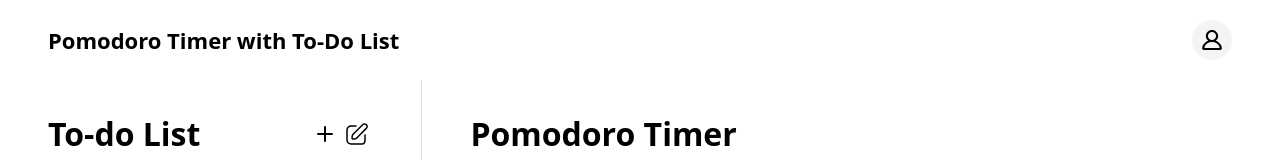
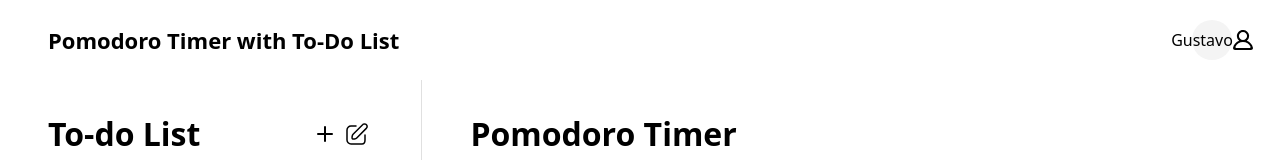
Before and after one commit to GustavoSouza123/pomodoro-timer, an Angular app in the folder frontend/: page /home in a window 1280 px wide. Shown: the top 160 px of the page. Built offline with nearby package versions, Linux system fonts and the light colour scheme; no server answers.

Commit message:
fix user name bug

```diff
--- a/frontend/src/app/header/header.component.html
+++ b/frontend/src/app/header/header.component.html
@@ -4,6 +4,7 @@
     <div class="buttons">
       <div *ngIf="route === 'home'; else profile">
 				<div class="profile" (click)="toggleDropdown($event)">
+					<div class="name">{{ user.name }}</div>
 					<img src="profile.svg" alt="Profile icon" />
         </div>
         <div class="dropdown" [ngClass]="{ active: dropdownActive }">
--- a/frontend/src/app/header/header.component.ts
+++ b/frontend/src/app/header/header.component.ts
@@ -2,6 +2,7 @@ import { Component, Input, OnInit } from '@angular/core';
 import { CommonModule } from '@angular/common';
 import { Router, RouterLink } from '@angular/router';
 import { UserService } from '../login/user.service';
+import { User } from '../login/user.model';
 
 @Component({
   selector: 'app-header',
@@ -11,12 +12,15 @@ import { UserService } from '../login/user.service';
 })
 export class HeaderComponent implements OnInit {
   @Input() route!: string;
+	user!: User;
   loggedIn!: boolean;
   dropdownActive: boolean = false;
 
   constructor(private userService: UserService, private router: Router) {}
 
   ngOnInit(): void {
+		this.user = this.userService.getUserData();
+
     this.userService.isUserLoggedIn().then((loggedIn: boolean) => {
       this.loggedIn = loggedIn;
     });
--- a/frontend/src/app/login/user.service.ts
+++ b/frontend/src/app/login/user.service.ts
@@ -11,6 +11,7 @@ export class UserService {
   // private user!: User;
   private user: User = {
     id: 1,
+    name: 'Gustavo',
     email: 'gustavo@gmail.com',
     password: '1234',
     created: '2025-03-18T23:29:07.000Z',
@@ -39,6 +40,12 @@ export class UserService {
   }
 
   updateUser(id: number, name: string, email: string, password: string): Observable<any> {
+    this.user = {
+      ...this.user,
+      name,
+      email,
+      password,
+    };
     return this.http.put<any>(`${environment.apiUrl}/api/users/${id}`, {
       name,
       email,
```
